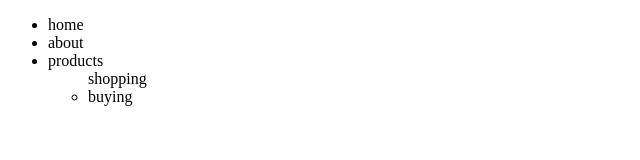
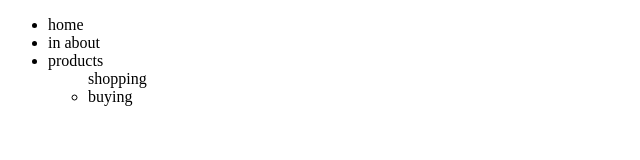
Before and after one commit to hosseinshafie6152/git-project, a plain HTML site: page index.html in a window 1280 px wide. Shown: the full height of the page, 0-640 px from the left. Drawn offline with Linux system fonts and the light colour scheme.

Commit message:
change nav

```diff
--- a/index.html
+++ b/index.html
@@ -9,7 +9,7 @@
     <div class="nav">
         <ul id="navigation-bar">
             <li>home</li>
-            <li>about</li>
+            <li> in about</li>
             <li>products</li>
             <ul id="nav.shope">shopping
                 <li>buying</li>
```
